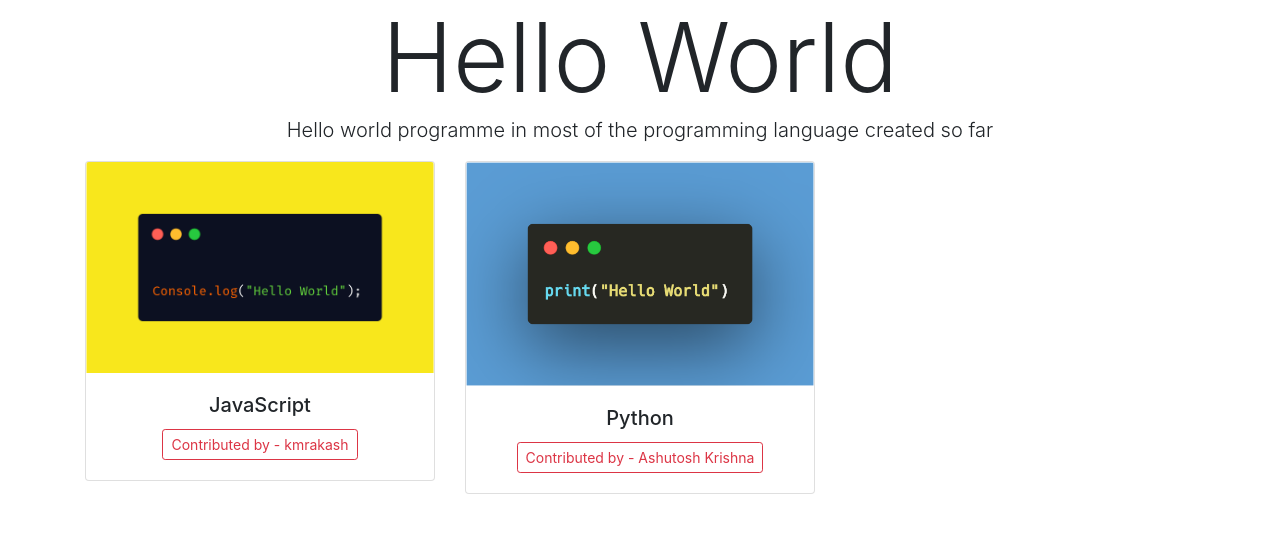
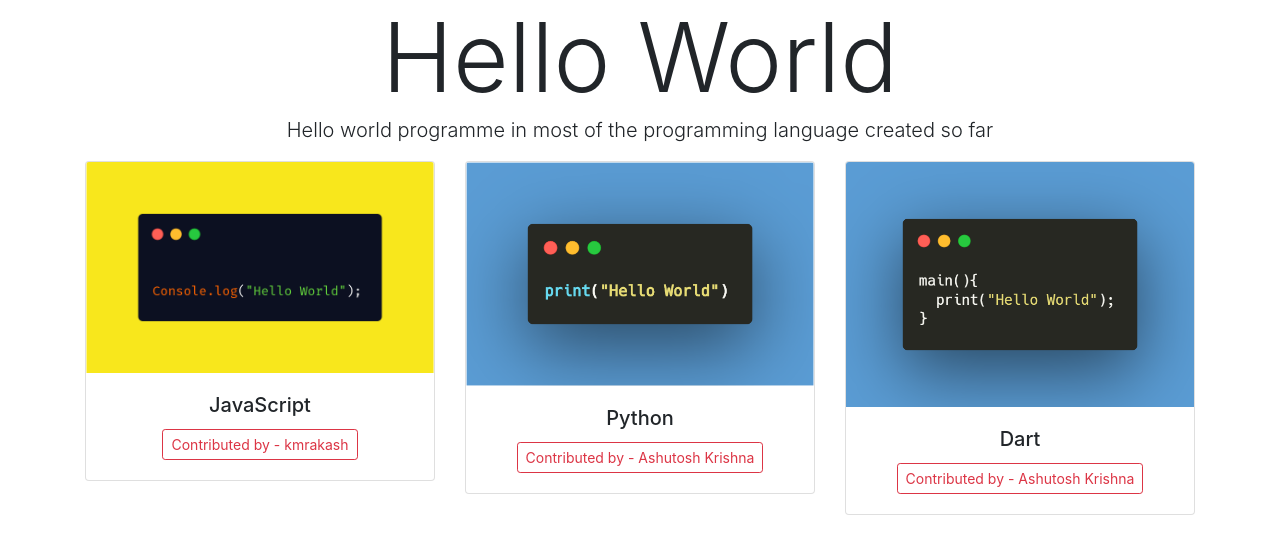
Before and after one commit to krimanisha/HELLO_WORLD, a plain HTML site: page index.html in a window 1280 px wide. Drawn offline with nearby package versions, Linux system fonts and the light colour scheme.

Commit message:
Add Dart

```diff
--- a/index.html
+++ b/index.html
@@ -64,6 +64,25 @@
               </div>
             </div>
           </div>
+          <div class="col-lg-4 mb-4">
+            <div class="card">
+              <img
+                class="card-img-top"
+                src="./images/dart.png"
+                alt="Dart"
+              />
+              <div class="card-body">
+                <h5 class="card-title text-center">Dart</h5>
+                <div class="col text-center">
+                  <a
+                    href="https://github.com/ashutoshkrris"
+                    class="btn btn-outline-danger btn-sm"
+                    >Contributed by - Ashutosh Krishna</a
+                  >
+                </div>
+              </div>
+            </div>
+          </div>
         </div>
       </div>
     </main>
```
Also changed, not shown: images/dart.png (added).
